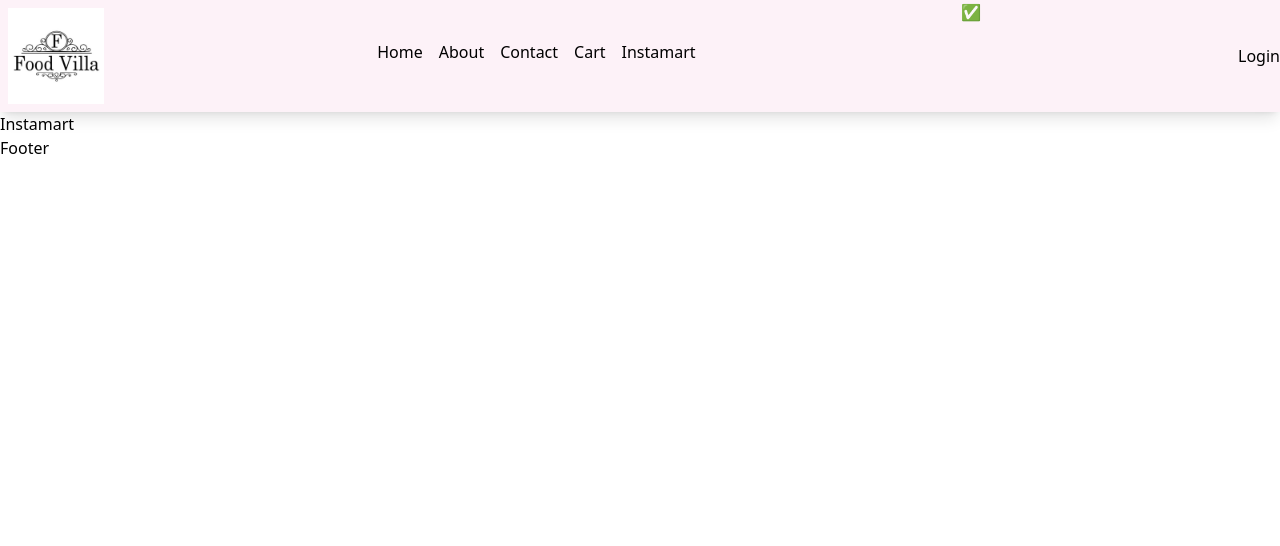
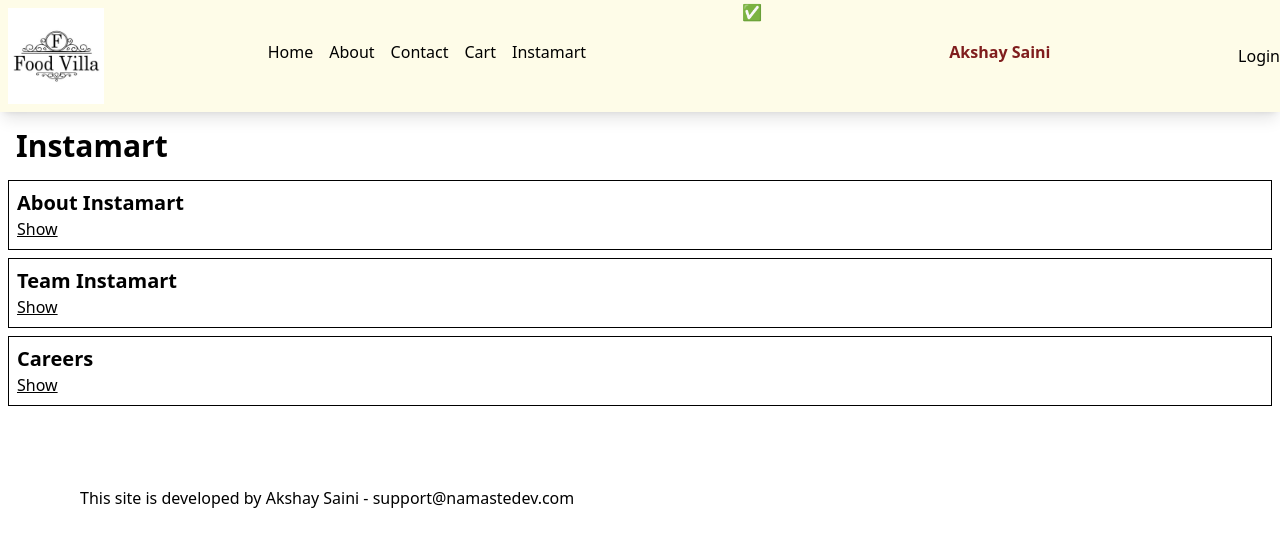
Before and after one commit to kushalnigam0604/Namaste_React_JS, a React (Vite) app: page /instamart in a window 1280 px wide. Shown: the top 546 px of the page. Built offline with nearby package versions, Linux system fonts and the light colour scheme.

Commit message:
ep-11-live

```diff
--- a/package.json
+++ b/package.json
@@ -18,6 +18,7 @@
     "tailwindcss": "^3.3.2"
   },
   "dependencies": {
+    "@reduxjs/toolkit": "^1.9.5",
     "react": "^18.2.0",
     "react-dom": "^18.2.0",
     "react-router-dom": "^6.12.1"
--- a/src/App.js
+++ b/src/App.js
@@ -1,4 +1,4 @@
-import React, { lazy, Suspense } from "react";
+import React, { lazy, Suspense, useEffect, useState } from "react";
 import ReactDOM from "react-dom/client";
 import Body from "./components/Body";
 import Footer from "./components/Footer";
@@ -10,15 +10,27 @@
 import RestaurantMenu from "./components/RestaurantMenu";
 import Profile from "./components/Profile";
 import Shimmer from "./components/Shimmer";
+import UserContext from "./utils/UserContext";
 
 const Instamart = lazy(() => import("./components/Instamart"));
 
 const AppLayout = () => {
+  const [user, setUser] = useState({
+    name: "Akshay Saini",
+    email: "support@namastedev.com",
+  });
   return (
     <>
-      <Header />
-      <Outlet />
-      <Footer />
+      <UserContext.Provider
+        value={{
+          user: user,
+          setUser: setUser,
+        }}
+      >
+        <Header />
+        <Outlet />
+        <Footer />
+      </UserContext.Provider>
     </>
   );
 };
--- a/src/components/About.js
+++ b/src/components/About.js
@@ -2,6 +2,7 @@
 import ProfileFunctionalComponet from "./Profile";
 import Profile from "./ProfileClass";
 import { Component } from "react";
+import UserContext from "../utils/UserContext";
 
 class About extends Component {
   constructor(props) {
@@ -18,6 +19,13 @@
     return (
       <div>
         <h1>About Us Page</h1>
+        <UserContext.Consumer>
+          {({ user }) => (
+            <h4 className="font-bold text-xl p-10">
+              {user.name}- {user.email}
+            </h4>
+          )}
+        </UserContext.Consumer>
         <p>
           This is the Namaste React Live Course Chapter 07 - Finding the Path 🚀
         </p>
--- a/src/components/Footer.js
+++ b/src/components/Footer.js
@@ -1,8 +1,13 @@
-import React from 'react'
-
+import { useContext } from "react";
+import UserContext from "../utils/UserContext";
 
 const Footer = () => {
-    return <h4>Footer</h4>;
-  };
+  const { user } = useContext(UserContext);
+  return (
+    <h4 className="p-10 m-10">
+      This site is developed by {user.name} - {user.email}
+    </h4>
+  );
+};
 
-export default Footer
+export default Footer;
--- a/src/components/Header.js
+++ b/src/components/Header.js
@@ -1,12 +1,11 @@
-import React, { useState } from "react";
+import { useState, useContext } from "react";
+import Logo from "../assets/img/foodvilla.png";
 import { Link } from "react-router-dom";
-import Logo from "../assets/img/foodvilla.png";
 import useOnline from "../utils/useOnline";
+import UserContext from "../utils/UserContext";
 
-const loggedInUser = () => {
-  //  API call to check authentication
-  return true;
-};
+// SPA - Single Page Application???
+// Client Side Routing
 
 const Title = () => (
   <a href="/">
@@ -14,30 +13,36 @@
   </a>
 );
 
-// Composing Comopnents
 const Header = () => {
   const [isLoggedIn, setIsLoggedIn] = useState(false);
+
   const isOnline = useOnline();
 
+  const { user } = useContext(UserContext);
+
   return (
-    <div className="flex justify-between bg-pink-50 shadow-lg">
+    <div className="flex justify-between bg-pink-50 shadow-lg sm:bg-blue-50 md:bg-yellow-50">
       <Title />
       <div className="nav-items">
         <ul className="flex py-10">
           <li className="px-2">
             <Link to="/">Home</Link>
           </li>
-          <li className="px-2">
-            <Link to="/about">About</Link>
-          </li>
-          <li className="px-2">
-          <Link to="/contact">Contact</Link>
-          </li>
+
+          <Link to="/about">
+            <li className="px-2">About</li>
+          </Link>
+          <Link to="/contact">
+            <li className="px-2">Contact</li>
+          </Link>
           <li className="px-2">Cart</li>
-          <li className="px-2"><Link to="/Instamart">Instamart</Link></li>
+          <Link to="/instamart">
+            <li className="px-2">Instamart</li>
+          </Link>
         </ul>
       </div>
       <h1>{isOnline ? "✅" : "🔴"}</h1>
+      <span className="p-10 font-bold text-red-900">{user.name}</span>
       {isLoggedIn ? (
         <button onClick={() => setIsLoggedIn(false)}>Logout</button>
       ) : (
--- a/src/components/Instamart.js
+++ b/src/components/Instamart.js
@@ -1,11 +1,69 @@
-import React from 'react'
+import { useState } from "react";
+
+const Section = ({ title, description, isVisible, setIsVisible }) => {
+  return (
+    <div className="border border-black p-2 m-2">
+      <h3 className="font-bold text-xl">{title}</h3>
+      {isVisible ? (
+        <button
+          onClick={() => setIsVisible(false)}
+          className="cursor-pointer underline"
+        >
+          Hide
+        </button>
+      ) : (
+        <button
+          onClick={() => setIsVisible(true)}
+          className="cursor-pointer underline"
+        >
+          Show
+        </button>
+      )}
+
+      {isVisible && <p>{description}</p>}
+    </div>
+  );
+};
 
 const Instamart = () => {
+  const [visibleSection, setIsVisibleSection] = useState("");
   return (
     <div>
-      <h2>Instamart</h2>
+      <h1 className="text-3xl p-2 m-2 font-bold"> Instamart</h1>
+      <Section
+        title={"About Instamart"}
+        description={
+          "On the other hand, we denounce with righteous indignation and dislike men who are so beguiled and demoralized by the charms of pleasure of the moment, so blinded by desire, that they cannot foresee the pain and trouble that are bound to ensue; and equal blame belongs to those who fail in their duty through weakness of will, which is the same as saying through shrinking from toil and pain. These cases are perfectly simple and easy to distinguish. In a free hour, when our power of choice is untrammelled and when nothing prevents our being able to do what we like best, every pleasure is to be welcomed and every pain avoided. But in certain circumstances and owing to the claims of duty or the obligations of business it will frequently occur that pleasures have to be repudiated and annoyances accepted. The wise man therefore always holds in these matters to this principle of selection: he rejects pleasures to secure other greater pleasures, or else he endures pains to avoid worse pains."
+        }
+        isVisible={visibleSection === "about"}
+        setIsVisible={() => setIsVisibleSection("about")}
+      />
+
+      <Section
+        title={"Team Instamart"}
+        description={
+          "On the other hand, we denounce with righteous indignation and dislike men who are so beguiled and demoralized by the charms of pleasure of the moment, so blinded by desire, that they cannot foresee the pain and trouble that are bound to ensue; and equal blame belongs to those who fail in their duty through weakness of will, which is the same as saying through shrinking from toil and pain. These cases are perfectly simple and easy to distinguish. In a free hour, when our power of choice is untrammelled and when nothing prevents our being able to do what we like best, every pleasure is to be welcomed and every pain avoided. But in certain circumstances and owing to the claims of duty or the obligations of business it will frequently occur that pleasures have to be repudiated and annoyances accepted. The wise man therefore always holds in these matters to this principle of selection: he rejects pleasures to secure other greater pleasures, or else he endures pains to avoid worse pains."
+        }
+        isVisible={visibleSection === "team"}
+        setIsVisible={() => setIsVisibleSection("team")}
+      />
+
+      <Section
+        title={"Careers "}
+        description={
+          "On the other hand, we denounce with righteous indignation and dislike men who are so beguiled and demoralized by the charms of pleasure of the moment, so blinded by desire, that they cannot foresee the pain and trouble that are bound to ensue; and equal blame belongs to those who fail in their duty through weakness of will, which is the same as saying through shrinking from toil and pain. These cases are perfectly simple and easy to distinguish. In a free hour, when our power of choice is untrammelled and when nothing prevents our being able to do what we like best, every pleasure is to be welcomed and every pain avoided. But in certain circumstances and owing to the claims of duty or the obligations of business it will frequently occur that pleasures have to be repudiated and annoyances accepted. The wise man therefore always holds in these matters to this principle of selection: he rejects pleasures to secure other greater pleasures, or else he endures pains to avoid worse pains."
+        }
+        isVisible={visibleSection === "career"}
+        setIsVisible={() => setIsVisibleSection("career")}
+      />
+
+      {/* <AboutInstaMart/>
+      <DetailsofInstaart/>
+      <TeamInstamart/>
+      <Product/>
+      <Careers/> */}
     </div>
-  )
-}
+  );
+};
 
-export default Instamart
+export default Instamart;
--- a/src/components/RestaurantCard.js
+++ b/src/components/RestaurantCard.js
@@ -1,5 +1,6 @@
-import React from 'react'
-import { IMG_CDN_URL } from '../config';
+import { IMG_CDN_URL } from "../config";
+import { useContext } from "react";
+import UserContext from "../utils/UserContext";
 
 const RestaurantCard = ({
   name,
@@ -7,18 +8,18 @@
   cloudinaryImageId,
   lastMileTravelString,
 }) => {
+  const { user } = useContext(UserContext);
   return (
     <div className="w-56 p-2 m-2 shadow-lg bg-pink-50">
-        <img
-          src={
-            IMG_CDN_URL + cloudinaryImageId
-          }
-        />
-        <h2 className='font-bold text-xl'>{name}</h2>
+      <img src={IMG_CDN_URL + cloudinaryImageId} />
+      <h2 className="font-bold text-xl">{name}</h2>
       <h3>{cuisines.join(", ")}</h3>
-        <h4>{lastMileTravelString} minutes</h4>
+      <h4>{lastMileTravelString}</h4>
+      <h5 className="font-bold">
+        {user.name} - {user.email}
+      </h5>
     </div>
   );
 };
 
-export default RestaurantCard
+export default RestaurantCard;
--- /dev/null
+++ b/src/utils/UserContext.js
@@ -0,0 +1,9 @@
+import { createContext } from "react";
+const UserContext = createContext({
+  user: {
+    name: "Dummy Name",
+    email: "dummy@gmail.com",
+  },
+});
+UserContext.displayName = "UserContext";
+export default UserContext;
--- a/src/utils/useRestaurant.js
+++ b/src/utils/useRestaurant.js
@@ -1,4 +1,4 @@
-import { useState } from "react";
+import { useState, useEffect } from "react";
 import { FETCH_MENU_URL } from "../config";
 
 const useRestaurant = (resId) => {
@@ -9,7 +9,9 @@
   }, []);
 
   async function getRestaurantInfo() {
-    const data = await fetch( FETCH_MENU_URL + params.id + "&submitAction=ENTER");
+    const data = await fetch(
+      FETCH_MENU_URL + resId + "&submitAction=ENTER"
+    );
     const json = await data.json();
     console.log(json.data);
     setRestauraunt(json.data);
```
Also changed, not shown: src/components/Body.js (+48 -13 lines), 1 other file (tests, documents, lock files or other folders). Lines whose indentation alone changed are shown as unchanged.
